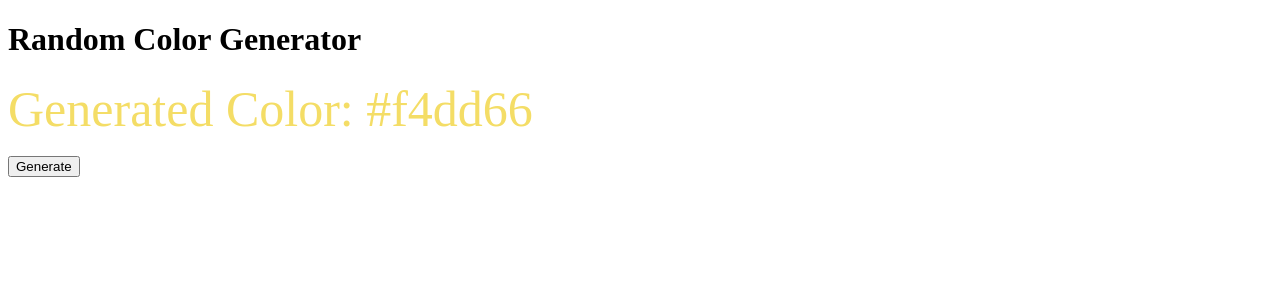
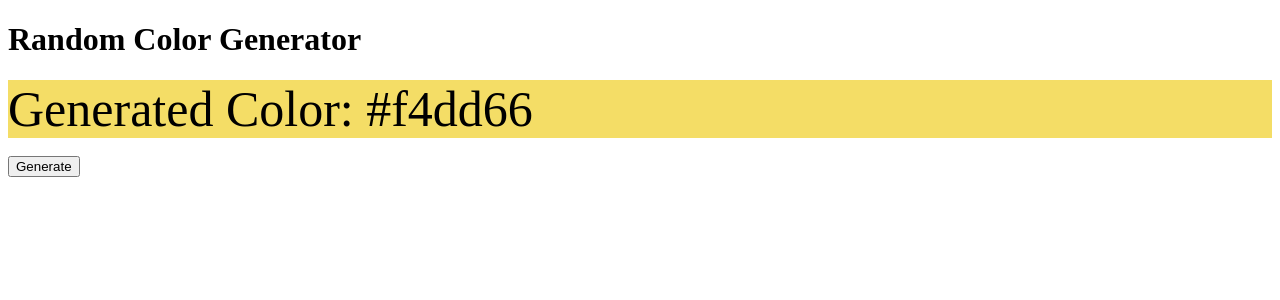
Before and after one commit to charadrim/react-random-color-generator, a React app: page / in a window 1280 px wide. Shown: the top 300 px of the page. Built offline with nearby package versions, Linux system fonts and the light colour scheme.

Commit message:
Finish react random color generator

```diff
--- a/package.json
+++ b/package.json
@@ -6,7 +6,8 @@
     "@upleveled/react-scripts": "5.0.11",
     "randomcolor": "^0.6.2",
     "react": "^18.2.0",
-    "react-dom": "^18.2.0"
+    "react-dom": "^18.2.0",
+    "tinycolor2": "^1.6.0"
   },
   "scripts": {
     "start": "react-scripts start",
--- a/src/App.js
+++ b/src/App.js
@@ -1,16 +1,20 @@
 import randomColor from 'randomcolor';
 import { useState } from 'react';
+import tinycolor from 'tinycolor2';
 
 export default function App() {
   const initialColor = randomColor();
   const [hexColor, setHexColor] = useState(initialColor);
+  const textColor = tinycolor(hexColor).isLight() ? '#000' : '#fff';
+
   return (
     <>
       <h1>Random Color Generator</h1>
       <div
         style={{
           fontSize: '50px',
-          color: hexColor,
+          color: textColor,
+          backgroundColor: hexColor,
         }}
       >
         Generated Color: {hexColor}
```
Also changed, not shown: 1 other file (tests, documents, lock files or other folders).
